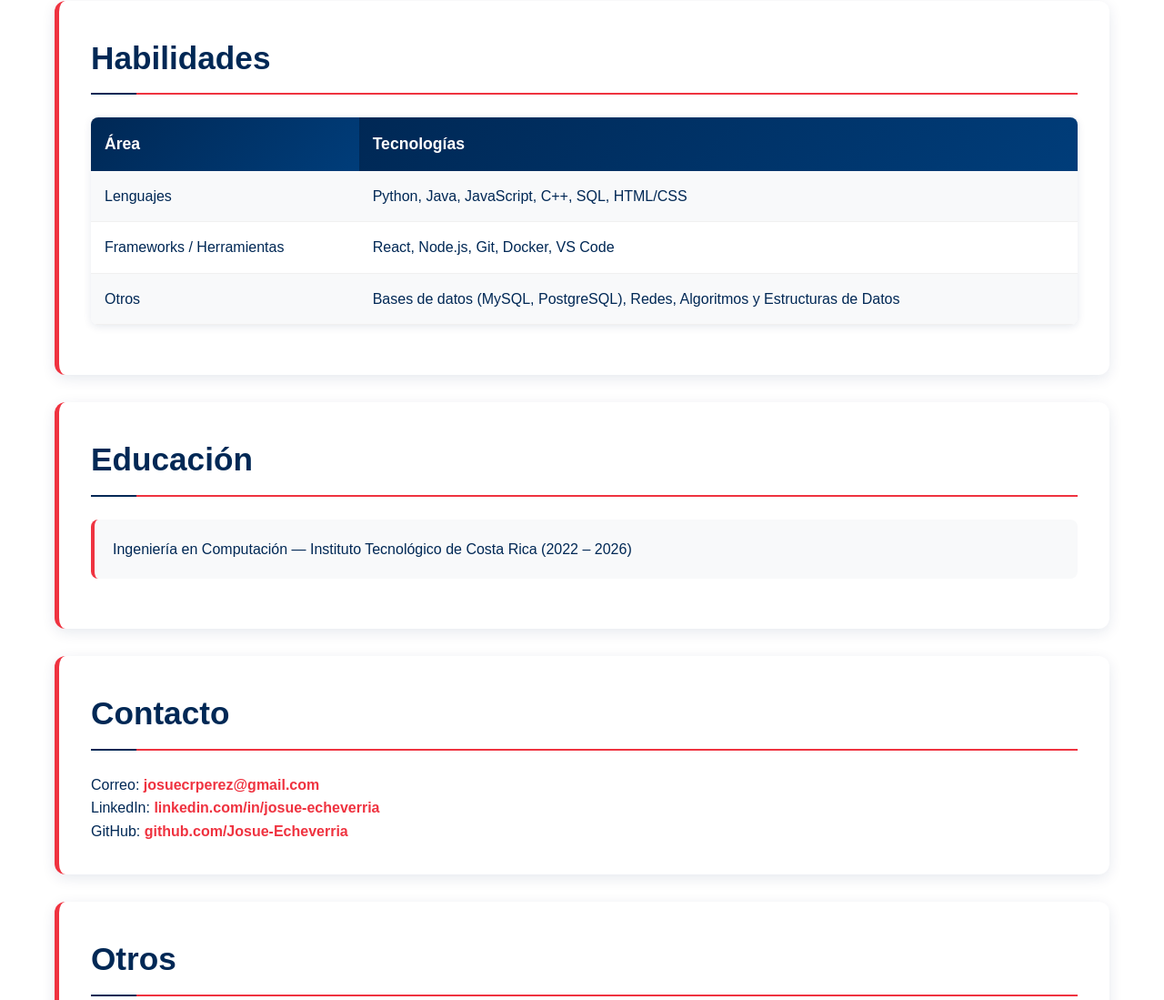
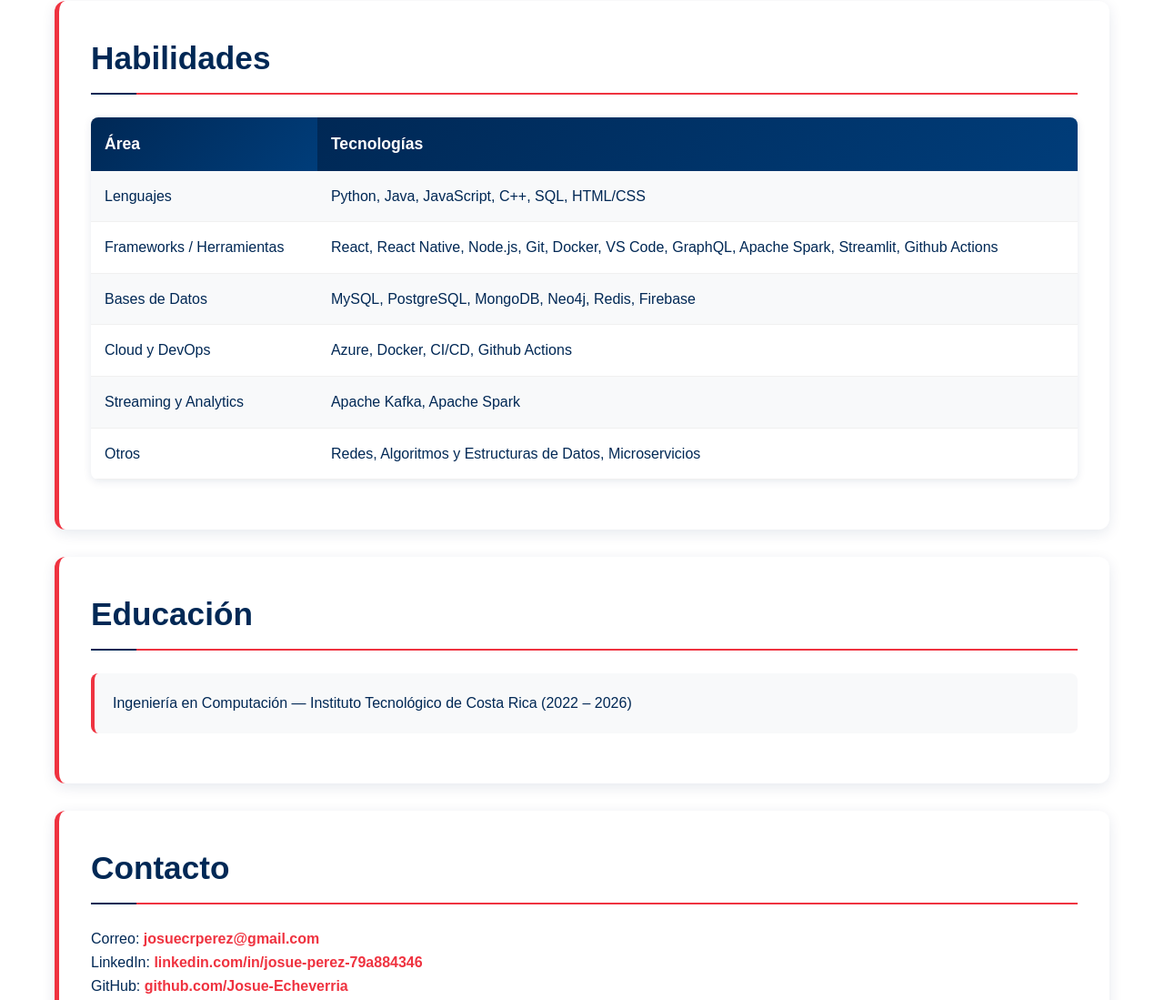
Before and after one commit to Josue-Echeverria/Josue-Echeverria, a plain HTML site: page docs/index.html in a window 1280 px wide. Shown: the part 1073-2172 px from the top of the page at 91% size. Drawn offline with Linux system fonts and the light colour scheme.

Commit message:
Auto stash before merge of "main" and "origin/main"

```diff
--- a/docs/index.html
+++ b/docs/index.html
@@ -41,7 +41,7 @@
                     <p><a href="https://github.com/Josue-Echeverria/PY01-BD2">Ver repositorio</a></p>
                     </td>
                     <td valign="top">
-                <img src="https://github.com/user-attachments/assets/6765a93d-5579-435c-ba96-e5928ea25b49" alt="Captura del Sistema de Encuestas y Analytics" width="200"/>
+                    <img src="https://github-production-user-asset-6210df.s3.amazonaws.com/114128932/491984746-6765a93d-5579-435c-ba96-e5928ea25b49.png?X-Amz-Algorithm=AWS4-HMAC-SHA256&X-Amz-Credential=AKIAVCODYLSA53PQK4ZA%2F20250921%2Fus-east-1%2Fs3%2Faws4_request&X-Amz-Date=20250921T003200Z&X-Amz-Expires=300&X-Amz-Signature=4d5f0cf253b87743bb9a634f0f2c67adbcfbe53c03ebd07c743b7f6ea758e465&X-Amz-SignedHeaders=host" alt="Captura del Sistema de Encuestas y Analytics" width="200"/>
                 </td>
             </tr>
         </table>
@@ -52,8 +52,11 @@
         <table>
             <tr><th>Área</th><th>Tecnologías</th></tr>
             <tr><td>Lenguajes</td><td>Python, Java, JavaScript, C++, SQL, HTML/CSS</td></tr>
-            <tr><td>Frameworks / Herramientas</td><td>React, Node.js, Git, Docker, VS Code</td></tr>
-            <tr><td>Otros</td><td>Bases de datos (MySQL, PostgreSQL), Redes, Algoritmos y Estructuras de Datos</td></tr>
+            <tr><td>Frameworks / Herramientas</td><td>React, React Native, Node.js, Git, Docker, VS Code, GraphQL, Apache Spark, Streamlit, Github Actions</td></tr>
+            <tr><td>Bases de Datos</td><td>MySQL, PostgreSQL, MongoDB, Neo4j, Redis, Firebase</td></tr>
+            <tr><td>Cloud y DevOps</td><td>Azure, Docker, CI/CD, Github Actions</td></tr>
+            <tr><td>Streaming y Analytics</td><td>Apache Kafka, Apache Spark</td></tr>
+            <tr><td>Otros</td><td>Redes, Algoritmos y Estructuras de Datos, Microservicios</td></tr>
         </table>
     </section>
 
@@ -67,7 +70,7 @@
     <section>
         <h2>Contacto</h2>
         <p>Correo: <a href="mailto:josuecrperez@gmail.com">josuecrperez@gmail.com</a></p>
-        <p>LinkedIn: <a href="https://linkedin.com/in/josue-echeverria">linkedin.com/in/josue-echeverria</a></p>
+        <p>LinkedIn: <a href="https://www.linkedin.com/in/josue-perez-79a884346/">linkedin.com/in/josue-perez-79a884346</a></p>
         <p>GitHub: <a href="https://github.com/Josue-Echeverria">github.com/Josue-Echeverria</a></p>
     </section>
 
```
Lines whose indentation alone changed are shown as unchanged.
